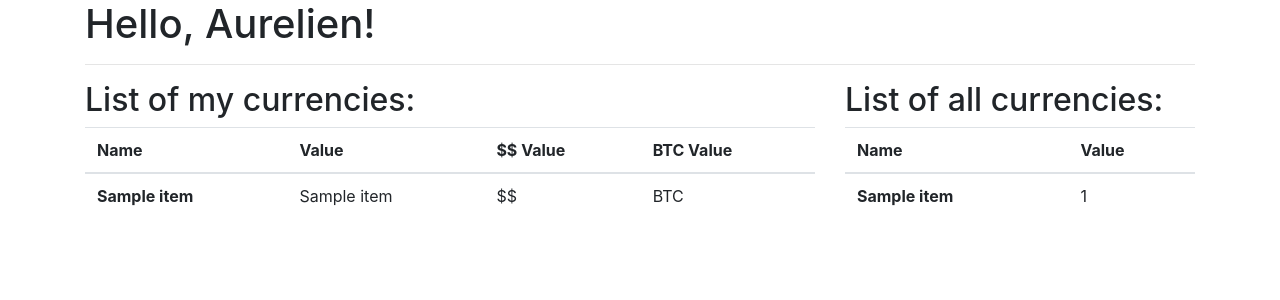
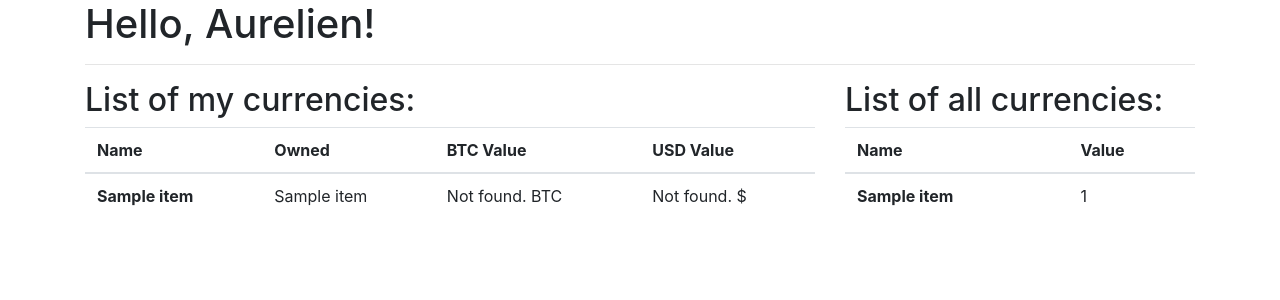
Before and after one commit to aurelienlegrand/Crypto_Dashboard, a Flask app: page / in a window 1280 px wide. Shown: the part 56-356 px from the top of the page. Run offline with Flask 2, Linux system fonts and the light colour scheme; a database or web service that is not in the repository returns one stand-in record (values such as "Sample title"); data that the repository does not hold is empty; some libraries are stand-ins or nearby versions.

Commit message:
Now displaying BTC and USDT values for each currencies. Next step is more testing and graphs.

```diff
--- a/ApiUser.py
+++ b/ApiUser.py
@@ -12,6 +12,7 @@ class ApiUser:
         self.configFile = configFile
         self.key = None
         self.secret = None
+        self.my_currencies = None
         self.load_config()
         self.get_my_currencies()
 
@@ -45,5 +46,23 @@ class ApiUser:
         if currencies:
             for curr in currencies:
                 if float(currencies[curr]) > 0:
-                    my_currencies[curr] = currencies[curr]
-            return my_currencies
+                    my_currencies[curr] = {}
+                    my_currencies[curr]["owned"] = currencies[curr]
+
+            self.my_currencies = my_currencies
+
+    def update_prices(self, stocks):
+        """ Updates BTC and USD values for user currencies. """
+
+        for curr in self.my_currencies:
+            if "BTC_" + curr in stocks:
+                self.my_currencies[curr]["btc_value"] = float(stocks["BTC_" + curr]["highestBid"]) * float(self.my_currencies[curr]["owned"])
+            else:
+                self.my_currencies[curr]["btc_value"] = "Not found."
+
+            if "USDT_" + curr in stocks:
+                self.my_currencies[curr]["usdt_value"] = float(stocks["USDT_" + curr]["highestBid"]) * float(self.my_currencies[curr]["owned"])
+            elif self.my_currencies[curr]["btc_value"] != "Not found.":
+                self.my_currencies[curr]["usdt_value"] = float(self.my_currencies[curr]["btc_value"]) * float(stocks["USDT_BTC"]["highestBid"])
+            else:
+                self.my_currencies[curr]["usdt_value"] = "Not found."
--- a/app.py
+++ b/app.py
@@ -11,14 +11,13 @@ app = Flask(__name__)
 @app.route('/', methods=['GET'])
 @app.route('/index', methods=['GET'])
 def index():
-    user = ApiUser('Aurelien')
-
     # Gets all cryptocurrencies ticker value
     stocks = requests.get('https://poloniex.com/public?command=returnTicker').json()
 
-    # TODO : Filter currencies
+    user = ApiUser('Aurelien')
+    user.update_prices(stocks)
 
-    return render_template('index.html', title='Home', user=user, stocks=stocks, my_stocks=user.get_my_currencies())
+    return render_template('index.html', title='Home', user=user, stocks=stocks, my_stocks=user.my_currencies)
 
 # Main
 
--- a/templates/index.html
+++ b/templates/index.html
@@ -13,18 +13,18 @@
           <thead>
             <tr>
               <th scope="col">Name</th>
-              <th scope="col">Value</th>
-              <th scope="col">$$ Value</th>
+              <th scope="col">Owned</th>
               <th scope="col">BTC Value</th>
+              <th scope="col">USD Value</th>
             </tr>
           </thead>
           <tbody>
             {% for stock in my_stocks %}
               <tr>
                 <th scope="row">{{ stock }}</th>
-                <td> {{ my_stocks[stock] }}
-                <td> $$ </td>
-                <td> BTC </td>
+                <td> {{ my_stocks[stock]["owned"] }} </td>
+                <td> {{ my_stocks[stock]["btc_value"] }} BTC</td>
+                <td> {{ my_stocks[stock]["usdt_value"] }} $</td>
               </tr>
             {% endfor %}
           </tbody>
```
Also changed, not shown: README.md.
